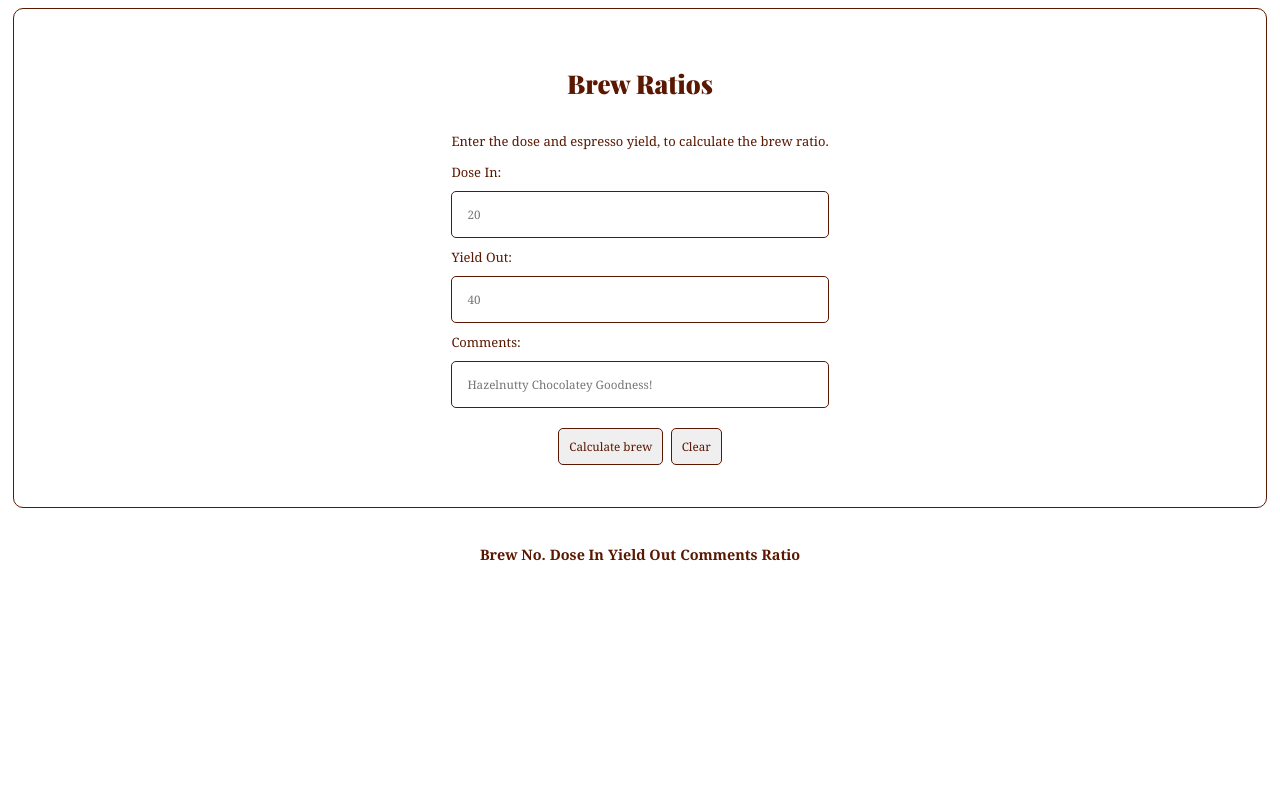
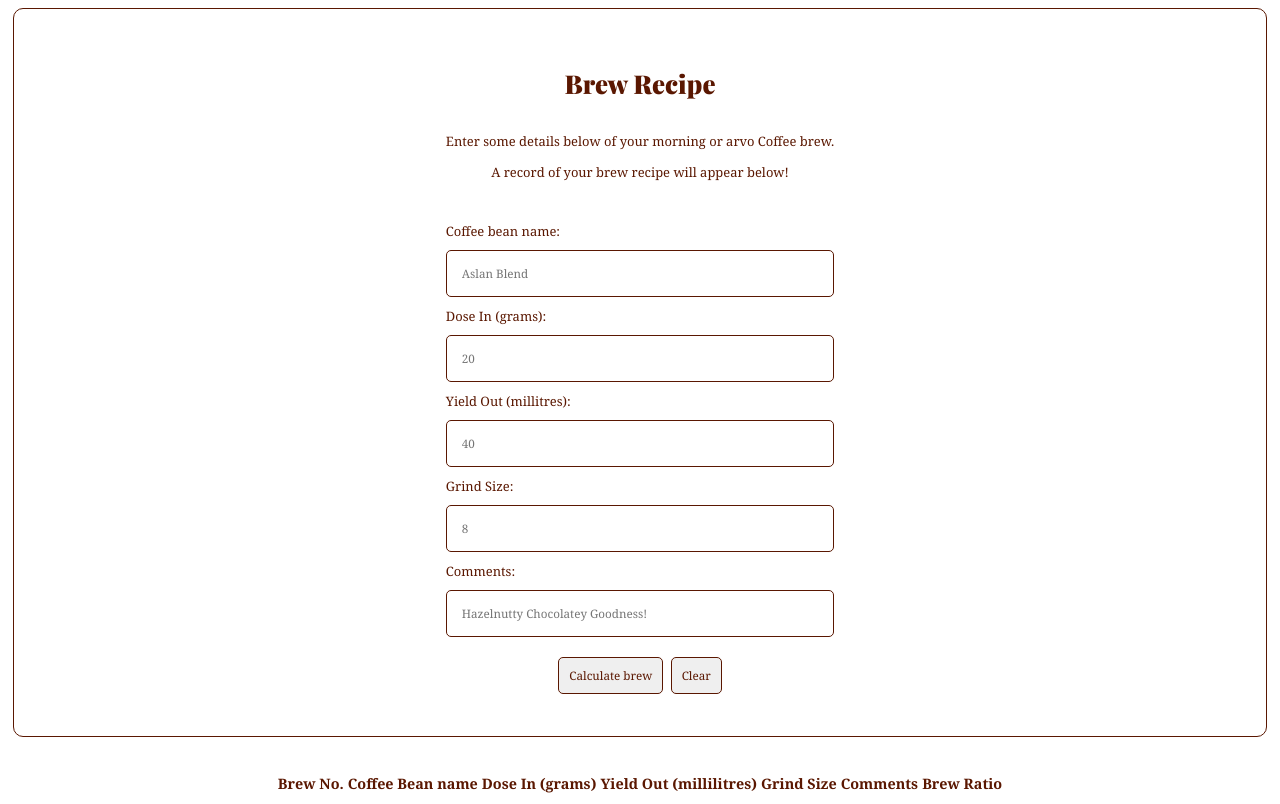
Before and after one commit to benolabs/coffee-brew-ratios, a FastAPI app: page / in a window 1280 px wide. Before the commit the page ends 561 px from the top, so only its background shows below. Run offline with FastAPI, Linux system fonts and the light colour scheme; lists and menus that the app fills with data are empty; some web fonts are replaced.

Commit message:
updates added grindsize, Coffee bean name fields

```diff
--- a/main.py
+++ b/main.py
@@ -11,15 +11,11 @@ app = FastAPI()
 app.mount("/static", StaticFiles(directory="static"), name="static")
 templates = Jinja2Templates(directory="templates")
 
-class Task(BaseModel):
-    id: Optional[UUID] = None
-    title: str
-    description: Optional[str] = None
-    completed: bool = False
-
 class UserForm(BaseModel):
     dose: str = Field(min_length=1, max_length=3)
     yields: str = Field(min_length=1, max_length=3)
+    coffeebeanname: str = Field(min_length=1, max_length=500)
+    grindsize: str = Field(min_length=1, max_length=3)
     comments: str = Field(min_length=1, max_length=500)
 
 
@@ -38,73 +34,33 @@ def getRatio(dose, yields):
 async def name(request: Request):
     return templates.TemplateResponse("home.html", {"request": request, "ratios": ratios})
 
-@app.post("/tasks/", response_model=Task)
-def create_task(task: Task):
-    task.id = uuid4()
-    tasks.append(task)
-    return task
+@app.post("/submit/")
+def submit(request: Request, dose: str = Form(...), yields: str = Form(...), comments: str = Form(...), coffeebeanname: str = Form(...), grindsize: str = Form(...)):
+    try:
+        user = UserForm(dose=dose, yields=yields, comments=comments, coffeebeanname=coffeebeanname, grindsize=grindsize)
+        ratio = getRatio(user.dose, user.yields)
+        ratios.append({'dose': user.dose, 'yield': user.yields, 'ratio':ratio, 'coffeebeanname':user.coffeebeanname, 'grindsize':user.grindsize, 'comments':user.comments})
+        print(ratios)
 
-@app.post("/submit/")
-def submit(request: Request, dose: str = Form(...), yields: str = Form(...), comments: str = Form(...)):
-    try:
-        user = UserForm(dose=dose, yields=yields, comments=comments)
-        ratio = getRatio(user.dose, user.yields)
-        ratios.append({'dose': user.dose, 'yield': user.yields, 'ratio':ratio, 'comments':user.comments})
-        print(ratios)
-        # return templates.TemplateResponse("home.html", {"request": request, "ratios": ratios})
         return RedirectResponse(url=f"/", status_code=303)
     except ValidationError as e:
         return {'error': e.errors()}, 400
 
-# @app.post("/submit/")
-# async def submit(request: Request, dose: str = Form(...), yields: str = Form(...)):
-#    ratio = getRatio(dose, yields)
-#    ratios.append({'dose': dose, 'yield': yields, 'ratio':ratio})
-#    return templates.TemplateResponse("home.html", {"request": request, "ratios": ratios})
-
 @app.post("/update/{id}")
-async def update(request: Request, id:int, dose: str = Form(...), yields: str = Form(...), comments: str = Form(...)):
+async def update(request: Request, id:int, dose: str = Form(...), yields: str = Form(...), comments: str = Form(...), coffeebeanname: str = Form(...), grindsize: str = Form(...)):
     try:
-        user = UserForm(dose=dose, yields=yields, comments=comments)
+        user = UserForm(dose=dose, yields=yields, comments=comments, coffeebeanname=coffeebeanname, grindsize=grindsize)
         ratios[id]['dose'] = user.dose
         ratios[id]['yield'] = user.yields
         newRatio = getRatio(user.dose, user.yields)
         ratios[id]['ratio'] = newRatio
         ratios[id]['comments'] = user.comments
+        ratios[id]['coffeebeanname'] = user.coffeebeanname
+        ratios[id]['grindsize'] = user.grindsize
         return RedirectResponse(url=f"/", status_code=303)
 
     except ValidationError as e:
         return {'error': e.errors()}, 400
-
-@app.get("/tasks/", response_model=List[Task])
-def read_tasks():
-    return tasks
-
-@app.get("/tasks/{task_id}", response_model=Task)
-def read_task(task_id: UUID):
-    for task in tasks:
-        if task.id == task_id:
-            return task
-
-    raise HTTPException(status_code=404, detail="Task not found")
-
-@app.put("/tasks/{task_id}", response_model=Task)
-def update_task(task_id: UUID, task_update: Task):
-    for idx, task in enumerate(tasks):
-        if task.id == task_id:
-            updated_task = task.copy(update=task_update.dict(exclude_unset=True))
-            tasks[idx] = updated_task
-            return updated_task
-
-    raise HTTPException(status_code=404, detail="Task not found")
-
-@app.delete("/tasks/{task_id}", response_model=Task)
-def delete_task(task_id: UUID):
-    for idx, task in enumerate(tasks):
-        if task.id == task_id:
-            return tasks.pop(idx)
-
-    raise HTTPException(status_code=404, detail="Task not found")
 
 @app.get("/delete/{id}")
 def delete_todo(request:Request, id:int):
--- a/templates/home.html
+++ b/templates/home.html
@@ -7,18 +7,24 @@
   <link href="https://fonts.googleapis.com/css2?family=Playfair+Display:ital,wght@0,400..900;1,400..900&display=swap" rel="stylesheet">
   <meta charset="utf-8">
   <meta name="viewport" content="width=device-width, initial-scale=1.0">
-    <title>Brew Ratios</title>
+    <title>Brew Recipe</title>
   </head>
   <body>
     <div class="header">
-    <h1>Brew Ratios</h1>
+    <h1>Brew Recipe</h1>
     <div class="grid-container">
     <form action="/submit/" method="post" enctype="application/x-www-form-urlencoded">
-      <p>Enter the dose and espresso yield, to calculate the brew ratio.</p>
-        <label for="dose">Dose In:</label>
+      <p>Enter some details below of your morning or arvo Coffee brew. </p>
+      <p>A record of your brew recipe will appear below!</p>
+      <br>
+        <label for="coffeebeanname">Coffee bean name:</label>
+        <input type="text" id="coffeebeanname" name="coffeebeanname" class="grid-item" placeholder="Aslan Blend" required><br>
+        <label for="dose">Dose In (grams):</label>
         <input type="text" id="dose" name="dose" class="grid-item" placeholder="20" required><br>
-        <label for="yields">Yield Out:</label>
+        <label for="yields">Yield Out (millitres):</label>
         <input type="text" id="yields" name="yields" class="grid-item" placeholder="40" required><br>
+        <label for="grindsize">Grind Size:</label>
+        <input type="text" id="grindsize" name="grindsize" class="grid-item" placeholder="8" required><br>
         <label for="comments">Comments:</label>
         <input type="text" id="comments" name="comments" class="grid-item" placeholder="Hazelnutty Chocolatey Goodness!" required><br>
         <br>
@@ -31,17 +37,21 @@
   <table class="center">
         <tr>
           <th>Brew No.</th>
-          <th>Dose In</th>
-          <th>Yield Out</th>
+          <th>Coffee Bean name</th>
+          <th>Dose In (grams)</th>
+          <th>Yield Out (millilitres)</th>
+          <th>Grind Size</th>
           <th>Comments</th>
-          <th>Ratio</th>
+          <th>Brew Ratio</th>
         </tr>
         {% for ratio in ratios %}
         <tr id="myUL">
         <form action="/update/{{ratios.index(ratio)}}" method="post">
           <td>Brew No. {{ratios.index(ratio) + 1}}</td>
+          <td><input type="text" id="coffeebeanname" name="coffeebeanname" value="{{ratio.coffeebeanname}}"></td>
           <td><input type="text" id="dose" name="dose" value={{ratio.dose}}></td>
           <td><input type="text" id="yields" name="yields" value={{ratio.yield}}></td>
+          <td><input type="text" id="grindsize" name="grindsize" value={{ratio.grindsize}}></td>
           <td><input type="text" id="comments" name="comments" value="{{ratio.comments}}"></td>
           <td>{{ratio.ratio}}</td>
           <td><button type="submit" class="grid-Btn">Update</button></td>
```
